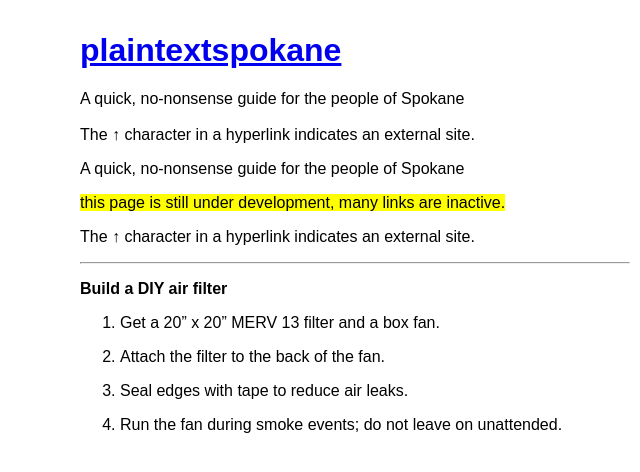
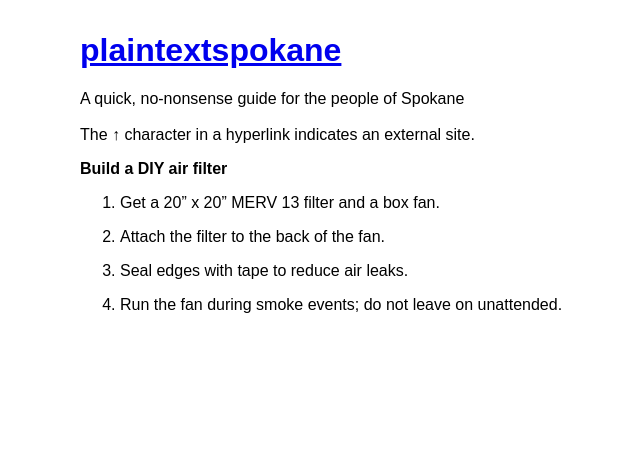
Before and after one commit to plaintextspokane/plaintextspokane.github.io, a Jekyll site: the page built from diy-filter.md, in a window 1280 px wide. Shown: the top 472 px of the page, without its empty margins (285-925 px from the left). Built offline with Jekyll 4.4.1, drawn with Linux system fonts in a browser that asks for light colours; our own code applies the rules of GitHub Pages for plain Markdown files.

Commit message:
Update diy-filter.md

```diff
--- a/diy-filter.md
+++ b/diy-filter.md
@@ -1,9 +1,5 @@
-A quick, no-nonsense guide for the people of Spokane
-
-<mark>this page is still under development, many links are inactive.</mark>
-
-The ↑ character in a hyperlink indicates an external site.
-
+---
+layout: default
 ---
 
 **Build a DIY air filter**
```
